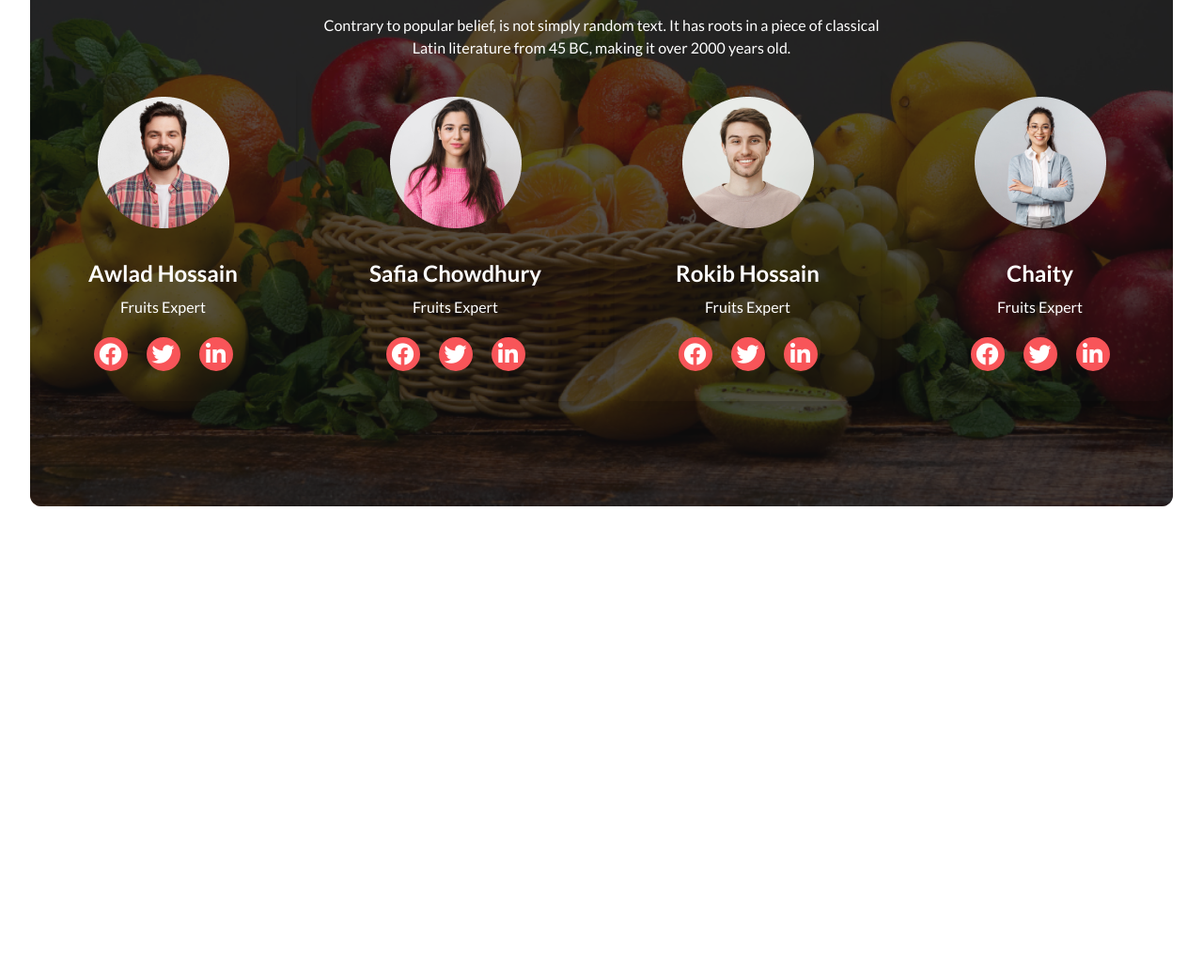
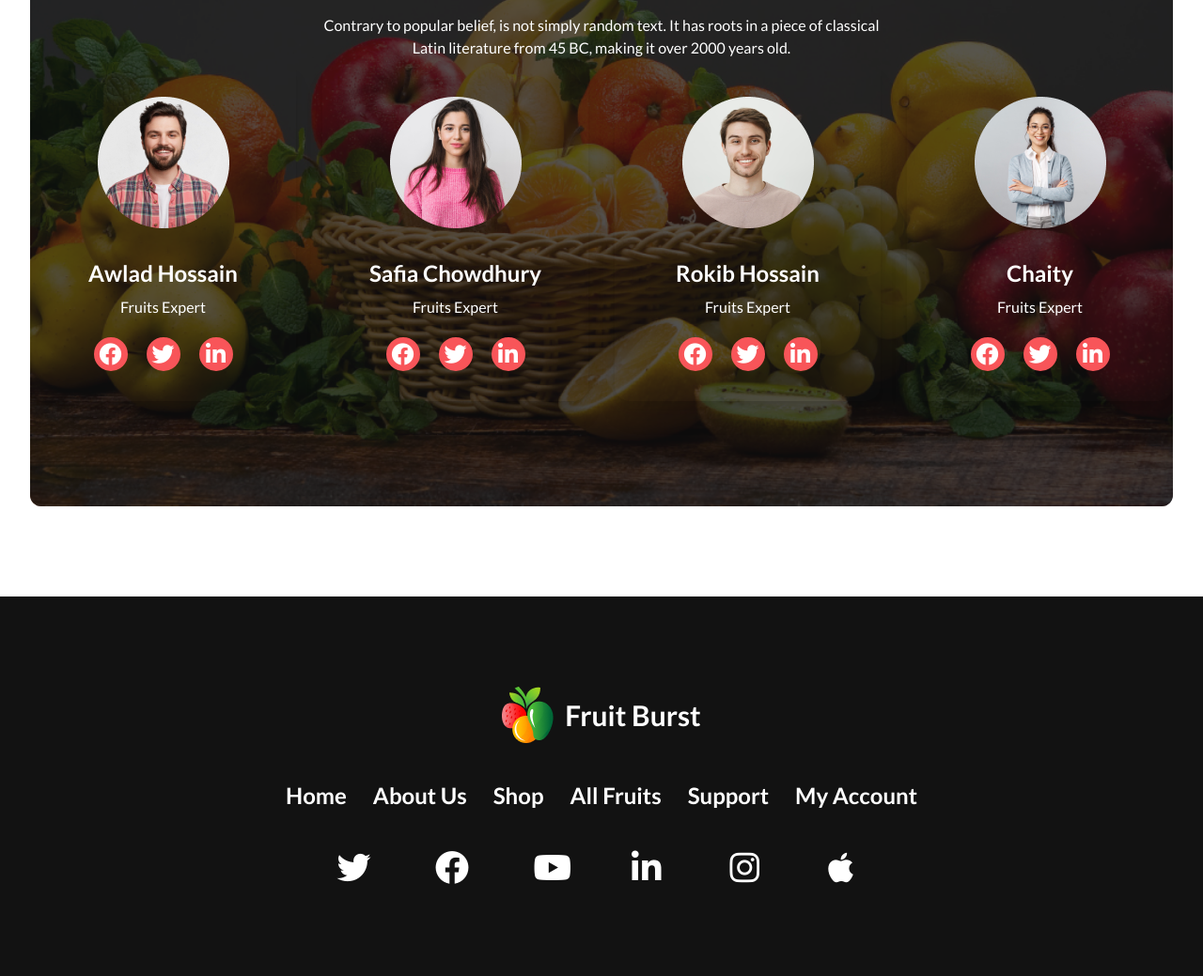
Before and after one commit to taskinahmadalfaruqe/fruit_brust, a plain HTML site: page index.html in a window 1280 px wide. Shown: the part 1894-2933 px from the top of the page at 94% size. Before the commit the page ends 2529 px from the top, so only its background shows below. Drawn offline with nearby package versions, Linux system fonts and the light colour scheme.

Commit message:
Footer Part Add

```diff
--- a/index.html
+++ b/index.html
@@ -594,6 +594,57 @@
 
 
     <!-- FOOTER PART START  -->
+    <footer class="bg-black py-9 md:py-16 lg:py-24">
+      <div class="container flex flex-col justify-items-center items-center text-white">
+        <div class="logo flex gap-3 items-center">
+          <img src="./images/logo.png" alt="Logo">
+          <p class="text-3xl font-bold">Fruit Burst</p>
+        </div>
+        <div class="footer_nav mt-10">
+          <ul class="inline-flex gap-7 flex-row flex-wrap justify-center">
+            <li><a href="#" class="text-lg font-medium lg:text-2xl lg:font-semibold hover:text-primary transition-all duration-300">Home </a></li>
+            <li><a href="#" class="text-lg font-medium lg:text-2xl lg:font-semibold hover:text-primary transition-all duration-300">About Us</a></li>
+            <li><a href="#" class="text-lg font-medium lg:text-2xl lg:font-semibold hover:text-primary transition-all duration-300">Shop</a></li>
+            <li><a href="#" class="text-lg font-medium lg:text-2xl lg:font-semibold hover:text-primary transition-all duration-300">All Fruits</a></li>
+            <li><a href="#" class="text-lg font-medium lg:text-2xl lg:font-semibold hover:text-primary transition-all duration-300">Support</a></li>
+            <li><a href="#" class="text-lg font-medium lg:text-2xl lg:font-semibold hover:text-primary transition-all duration-300">My Account</a></li>
+          </ul>
+        </div>
+
+        <div class="socil grid grid-cols-6 gap-5 md:gap-10 lg:gap-16 mt-10 text-3xl lg:text-4xl justify-between ">
+          <div class="icon">
+            <a href="#" class="hover:text-primary transition-all duration-300">
+              <i class="fa-brands fa-twitter"></i>
+            </a>
+          </div>
+          <div class="icon">
+            <a href="#" class="hover:text-primary transition-all duration-300">
+              <i class="fa-brands fa-facebook"></i>
+            </a>
+          </div>
+          <div class="icon">
+            <a href="#" class="hover:text-primary transition-all duration-300">
+              <i class="fa-brands fa-youtube"></i>
+            </a>
+          </div>
+          <div class="icon">
+            <a href="#" class="hover:text-primary transition-all duration-300">
+              <i class="fa-brands fa-linkedin-in"></i>
+            </a>
+          </div>
+          <div class="icon">
+            <a href="#" class="hover:text-primary transition-all duration-300">
+              <i class="fa-brands fa-instagram"></i>
+            </a>
+          </div>
+          <div class="icon">
+            <a href="#" class="hover:text-primary transition-all duration-300">
+              <i class="fa-brands fa-apple"></i>
+            </a>
+          </div>
+        </div>
+      </div>
+    </footer>
     <!-- FOOTER PART END -->
 </body>
 </html>
```
